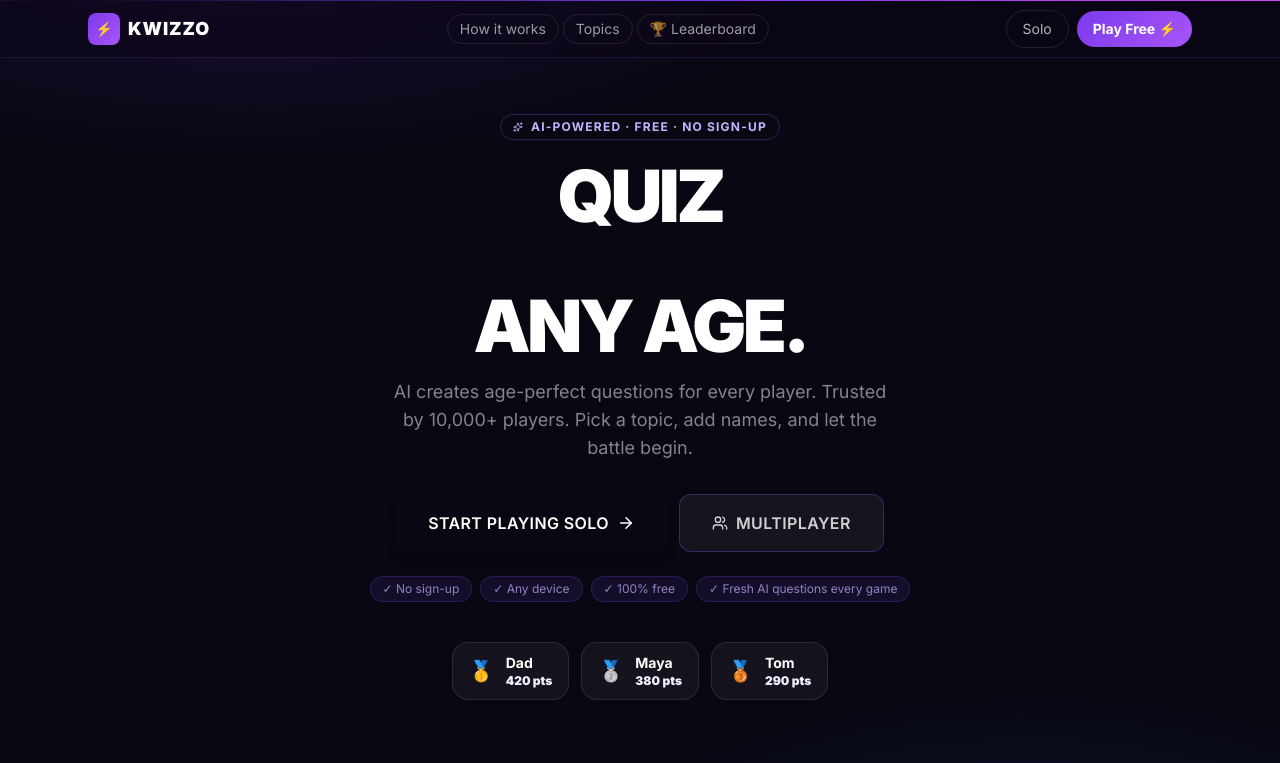
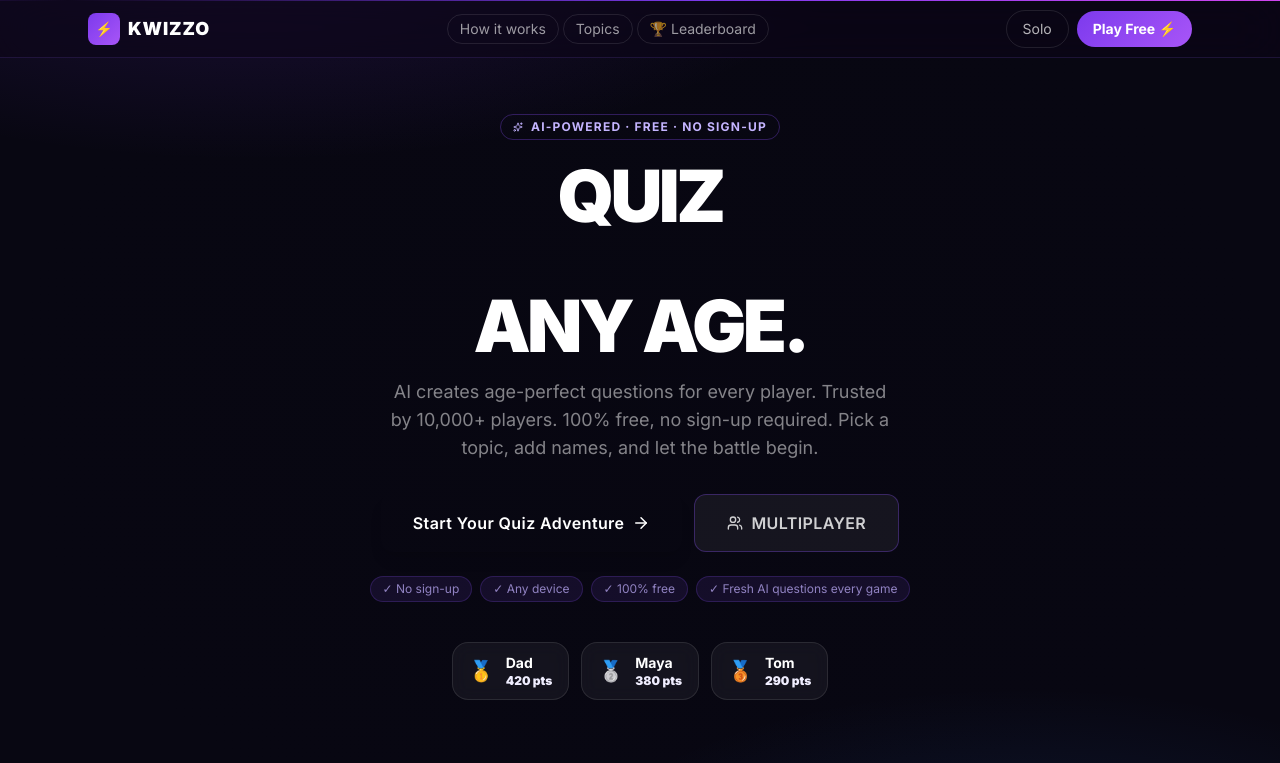
Before and after one commit to infosiva/kwizzo, a Next.js app: page / in a window 1280 px wide. Shown: the top 763 px of the page. Built offline with nearby package versions, Linux system fonts and the light colour scheme.

Commit message:
watchdog: auto-improve Kwizzo 2026-05-06

```diff
--- a/app/layout.tsx
+++ b/app/layout.tsx
@@ -10,7 +10,7 @@ const inter = Inter({ subsets: ['latin'] })
 
 export const metadata: Metadata = {
   title:       config.metaTitle,
-  description: 'Join 10,000+ players! AI-generated quizzes for all ages. No sign-up required!',
+  description: 'Play AI-generated quizzes for all ages - no sign-up needed! Join 10,000+ players and start your quiz journey today!',
   keywords:    config.keywords,
 }
 
--- a/app/page.tsx
+++ b/app/page.tsx
@@ -49,12 +49,12 @@ export default function HomePage() {
           </h1>
 
           <p className="text-white/50 text-base sm:text-lg mb-8 max-w-lg mx-auto">
-            AI creates age-perfect questions for every player. Trusted by 10,000+ players. Pick a topic, add names, and let the battle begin.
+            AI creates age-perfect questions for every player. Trusted by 10,000+ players. 100% free, no sign-up required. Pick a topic, add names, and let the battle begin.
           </p>
 
           <div className="flex flex-col sm:flex-row gap-3 justify-center mb-6">
             <Link href="/play?mode=solo" className={btn.primary + ' text-base px-8 py-4 font-black tracking-wide'}>
-              START PLAYING SOLO <ArrowRight size={18} />
+              Start Your Quiz Adventure <ArrowRight size={18} />
             </Link>
             <Link href="/play?mode=group" className={btn.secondary + ' text-base px-8 py-4 font-black tracking-wide'}>
               <Users size={16} /> MULTIPLAYER
```
